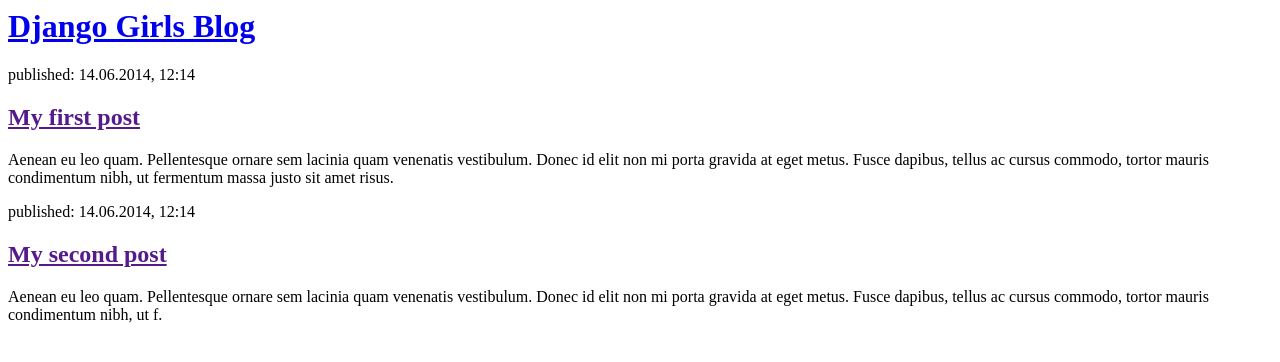
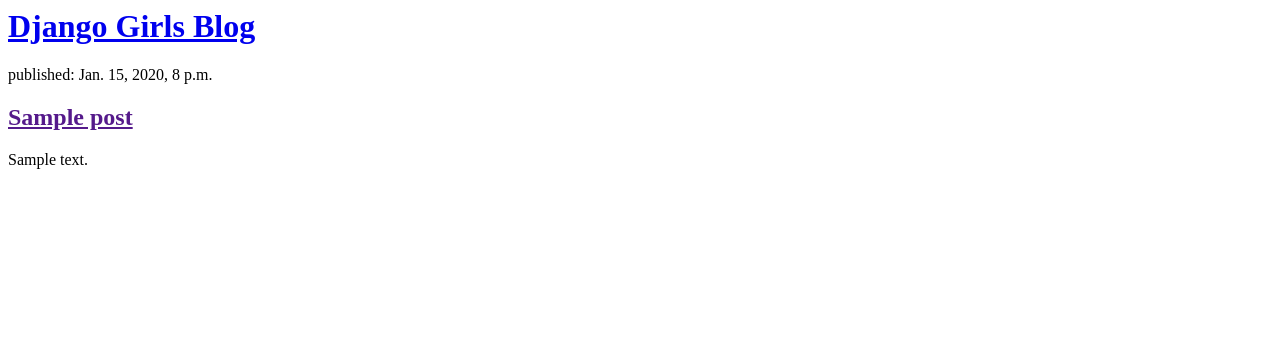
Before and after one commit to JiaJihTan/my-first-blog, a Django app: template blog/templates/blog/post_list.html in a window 1280 px wide. Shown: the top 362 px of the page. Run offline with Django 3.2, Linux system fonts and the light colour scheme; the template is opened without the code that fills it: values that come from a table or form of the project are taken from there, others are empty; tables that the repository leaves empty hold one stand-in row (values such as "Sample post").

Commit message:
Modified

```diff
--- a/blog/templates/blog/post_list.html
+++ b/blog/templates/blog/post_list.html
@@ -3,11 +3,24 @@
         <title>Django Girls blog</title>
     </head>
     <body>
-        <div>
+            <div>
+                    <h1><a href="/">Django Girls Blog</a></h1>
+                </div>
+
+                {% for post in posts %}
+                    <div>
+                        <p>published: {{ post.published_date }}</p>
+                        <h2><a href="">{{ post.title }}</a></h2>
+                        <p>{{ post.text|linebreaksbr }}</p>
+                    </div>
+                {% endfor %}
+        <!-- <div>
             <h1><a href="/">Django Girls Blog</a></h1>
         </div>
 
-        <div>
+        {{ posts }} -->
+
+        <!-- <div>
             <p>published: 14.06.2014, 12:14</p>
             <h2><a href="">My first post</a></h2>
             <p>Aenean eu leo quam. Pellentesque ornare sem lacinia quam venenatis vestibulum. Donec id elit non mi porta gravida at eget metus. Fusce dapibus, tellus ac cursus commodo, tortor mauris condimentum nibh, ut fermentum massa justo sit amet risus.</p>
@@ -17,6 +30,6 @@
             <p>published: 14.06.2014, 12:14</p>
             <h2><a href="">My second post</a></h2>
             <p>Aenean eu leo quam. Pellentesque ornare sem lacinia quam venenatis vestibulum. Donec id elit non mi porta gravida at eget metus. Fusce dapibus, tellus ac cursus commodo, tortor mauris condimentum nibh, ut f.</p>
-        </div>
+        </div> -->
     </body>
 </html>
--- a/blog/views.py
+++ b/blog/views.py
@@ -1,5 +1,9 @@
 from django.shortcuts import render
+from django.utils import timezone
+from .models import Post
+
 def post_list(request):
-    return render(request, 'blog/post_list.html',{})
+    posts = Post.objects.filter(published_date__lte=timezone.now()).order_by('published_date')
+    return render(request, 'blog/post_list.html',{'posts': posts})
 
 # Create your views here.
```
